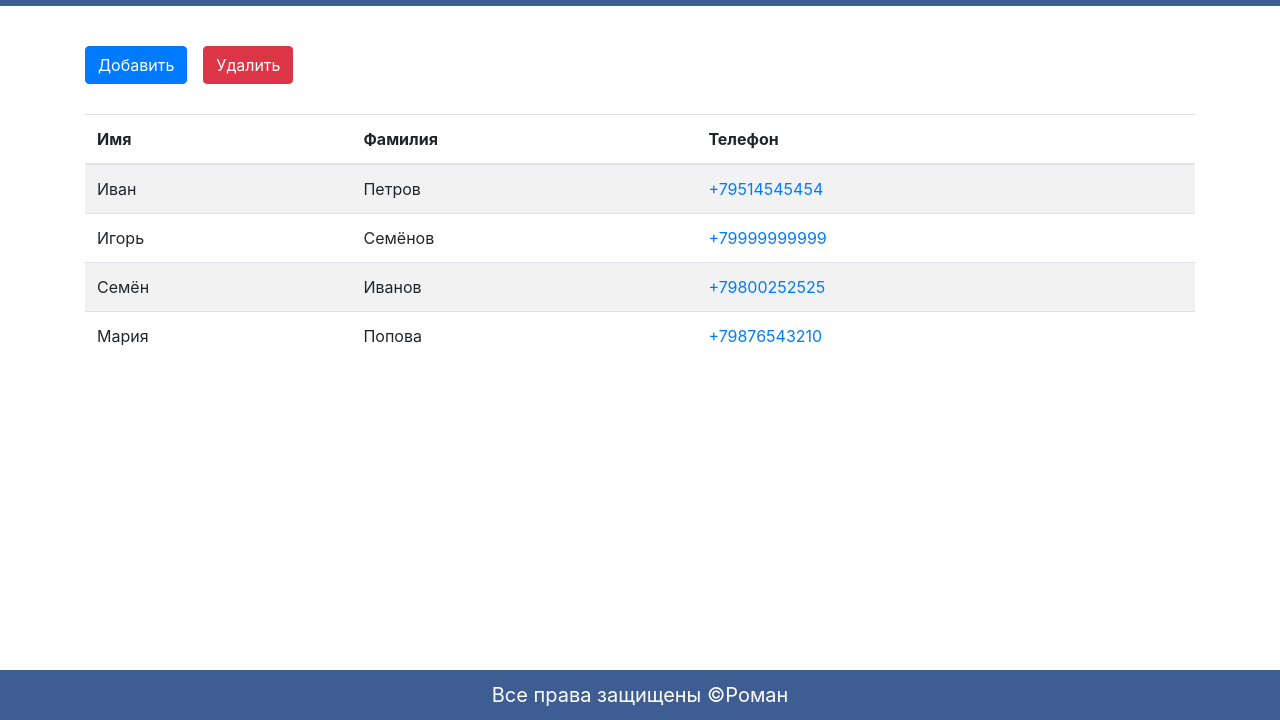
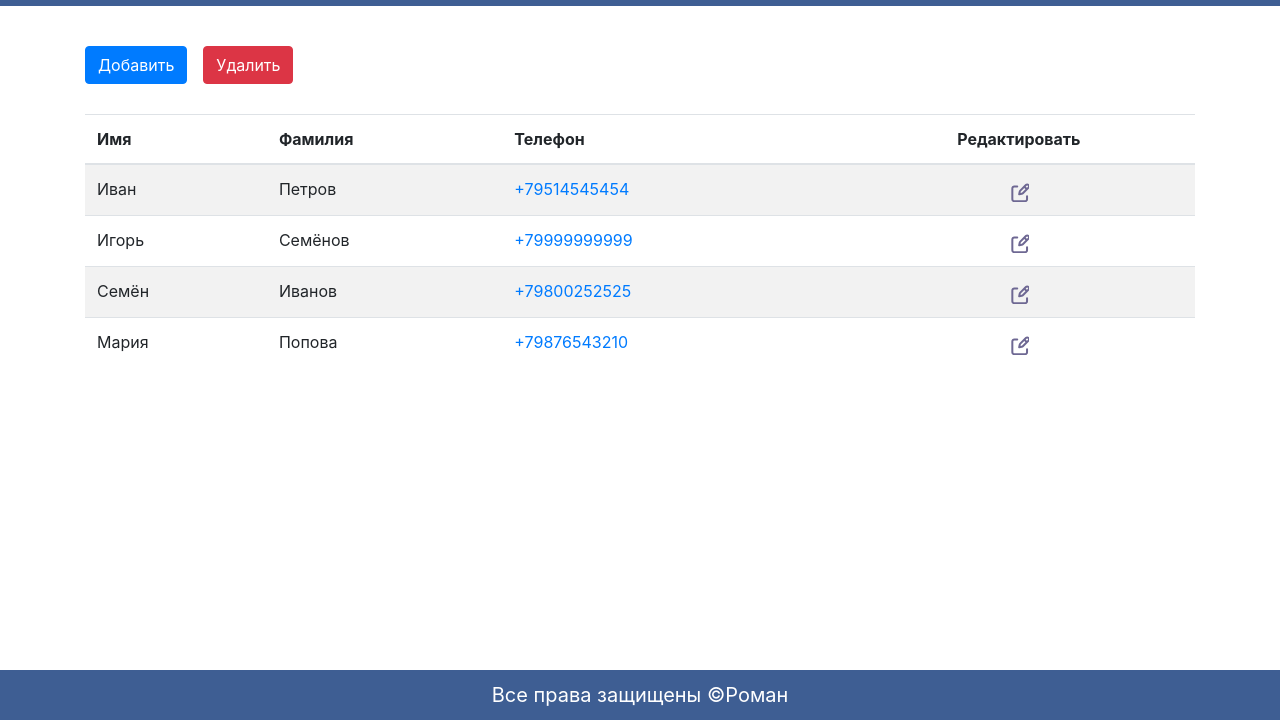
Before and after one commit to geran1ka/phonebook_module_five, a plain HTML site: page index.html in a window 1280 px wide. Shown: the part 80-800 px from the top of the page. Drawn offline with nearby package versions, Linux system fonts and the light colour scheme.

Commit message:
add btnEdit in tr

```diff
--- a/phonebook/css/style.css
+++ b/phonebook/css/style.css
@@ -136,3 +136,28 @@ body {
   margin: 0;
   font-size: 20px;
 }
+
+.button-table {
+  color: #6e6893;
+  outline: inherit;
+  border: none;
+  background-color: inherit;
+
+  transition:
+    transform 0.3s ease-in-out,
+    color .3s ease-in-out;
+}
+
+.button-table:hover {
+  transform: scale(1.3);
+  color: #6d5bd0;
+}
+
+.button-table:active {
+  color: #4636c3;
+}
+
+.td-btn,
+.th-edit {
+  text-align: center;
+}
--- a/phonebook/script/script.js
+++ b/phonebook/script/script.js
@@ -94,6 +94,7 @@ const data = [
         <th>Имя</th>
         <th>Фамилия</th>
         <th>Телефон</th>
+        <th class="th-edit">Редактировать</th>
       </tr>
     `);
 
@@ -225,7 +226,21 @@ const data = [
 
     tdPhone.append(phoneLink);
 
-    tr.append(tdDel, tdName, tdSurname, tdPhone);
+    const tdEdit = document.createElement('td');
+    tdEdit.classList.add('td-btn');
+    const btnEdit = document.createElement('button');
+    btnEdit.type = 'button';
+    btnEdit.classList.add('button-table');
+    btnEdit.innerHTML = `
+      <svg width="20" height="20" viewBox="0 0 20 20" fill="none" xmlns="http://www.w3.org/2000/svg">
+        <path d="M15.5629 4.86078L17.6394 6.93629L15.5629 4.86078ZM16.8982 3.03233L11.2834 8.64709C10.9933 8.9368 10.7955 9.3059 10.7148 9.70789L10.1962 12.304L12.7923 11.7844C13.1942 11.704 13.5629 11.5069 13.8531 11.2167L19.4678 5.60196C19.6366 5.43324 19.7704 5.23293 19.8617 5.01248C19.953 4.79203 20 4.55576 20 4.31714C20 4.07853 19.953 3.84225 19.8617 3.6218C19.7704 3.40136 19.6366 3.20105 19.4678 3.03233C19.2991 2.8636 19.0988 2.72976 18.8784 2.63845C18.6579 2.54714 18.4216 2.50014 18.183 2.50014C17.9444 2.50014 17.7081 2.54714 17.4877 2.63845C17.2672 2.72976 17.0669 2.8636 16.8982 3.03233V3.03233Z" stroke="currentColor" stroke-width="2" stroke-linecap="round" stroke-linejoin="round"/>
+        <path d="M18.0394 14.2648V17.206C18.0394 17.726 17.8328 18.2248 17.4651 18.5925C17.0973 18.9602 16.5986 19.1668 16.0786 19.1668H5.29415C4.77411 19.1668 4.27537 18.9602 3.90765 18.5925C3.53993 18.2248 3.33334 17.726 3.33334 17.206V6.42157C3.33334 5.90154 3.53993 5.4028 3.90765 5.03508C4.27537 4.66735 4.77411 4.46077 5.29415 4.46077H8.23535" stroke="currentColor" stroke-width="2" stroke-linecap="round" stroke-linejoin="round"/>
+      </svg>
+    `;
+
+    tdEdit.append(btnEdit);
+
+    tr.append(tdDel, tdName, tdSurname, tdPhone, tdEdit);
     return tr;
   };
 
```
